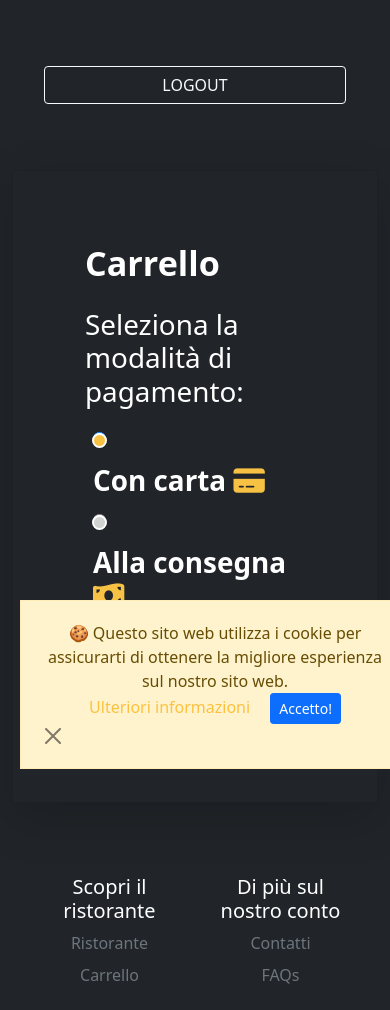
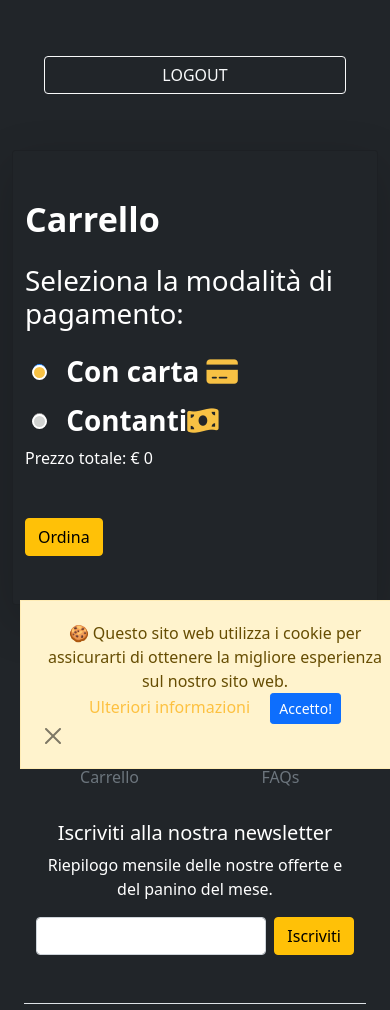
Before and after one commit to 7VaGe/ReBurger, a PHP site: page /carrello.php in a window 390 px wide. Shown: the part 75-1085 px from the top of the page. Run offline with PHP 8.4, Linux system fonts and the light colour scheme; the visitor is signed in with stand-in values (Sample User, id 1); data that the repository does not hold is empty; some libraries are stand-ins or nearby versions.

Commit message:
Sistemazione carrello per mobile

```diff
--- a/css/styleSmartphone.css
+++ b/css/styleSmartphone.css
@@ -287,13 +287,10 @@ button:hover{
     transform: rotate(360deg);
   }
 
+
  @media only screen and (min-width: 0) and (max-width: 768px){
    #bottoniLog{
-     padding-top: 10px;
-     padding-top: fixed;
-     padding-bottom: 10px;
-     margin-top: 10px;
-     margin-bottom: 10px;
+
    }
  }
 
--- a/template/carrello-form.php
+++ b/template/carrello-form.php
@@ -30,11 +30,10 @@ input[type='radio']:after {
 
 <div class="container-lg mt-2">
 <div class="card bg-dark rounded-5 shadow-lg">
-<div class="" id="cart" tabindex="-1" role="dialog">
   <div class="container-lg my-5">
-    <div class="row mx-4 p-4 pb-auto pe-lg-0 pt-lg-5 align-items-center text-white">
-        <h5 class="title display-4 fw-bold" id="cartLabel">Carrello</h5>
-      <div class="body">
+    <div class="align-items-center text-white">
+        <h5 class="title display-4 fw-bold">Carrello</h5>
+
         <table class="table table-dark table-hover table-striped border">
           <?php foreach ($templateParams["carrello"] as $prodotto):?>
           <tr id="<?php echo "riga".$prodotto["nome"]; ?>">
@@ -50,7 +49,7 @@ input[type='radio']:after {
         <input class="m-2" type="radio" id="pagamento1" name="pagamento" value="1" checked>
         <label class="m-2 display-6 fw-bold" for="pagamento1">Con carta <i class="fa-solid fa-credit-card"style="color:rgb(247,193,68)"></i></label>
         <br><input class="m-2" type="radio" id="pagamento2" name="pagamento" value="0">
-        <label class="m-2 display-6 fw-bold" for="pagamento2">Alla consegna <i class="fa-solid fa-money-bill-wave" style="color:rgb(247,193,68)"></i></label>
+        <label class="m-2 display-6 fw-bold" for="pagamento2">Contanti<i class="fa-solid fa-money-bill-wave" style="color:rgb(247,193,68)"></i></label>
 
         <div id="spesa">Prezzo totale: € <?php if ($templateParams["conto"]==NULL){
           echo "0";
@@ -71,7 +70,6 @@ input[type='radio']:after {
       </form>
     </div>
   </div>
-</div>
 </div>
 </div>
 
```
